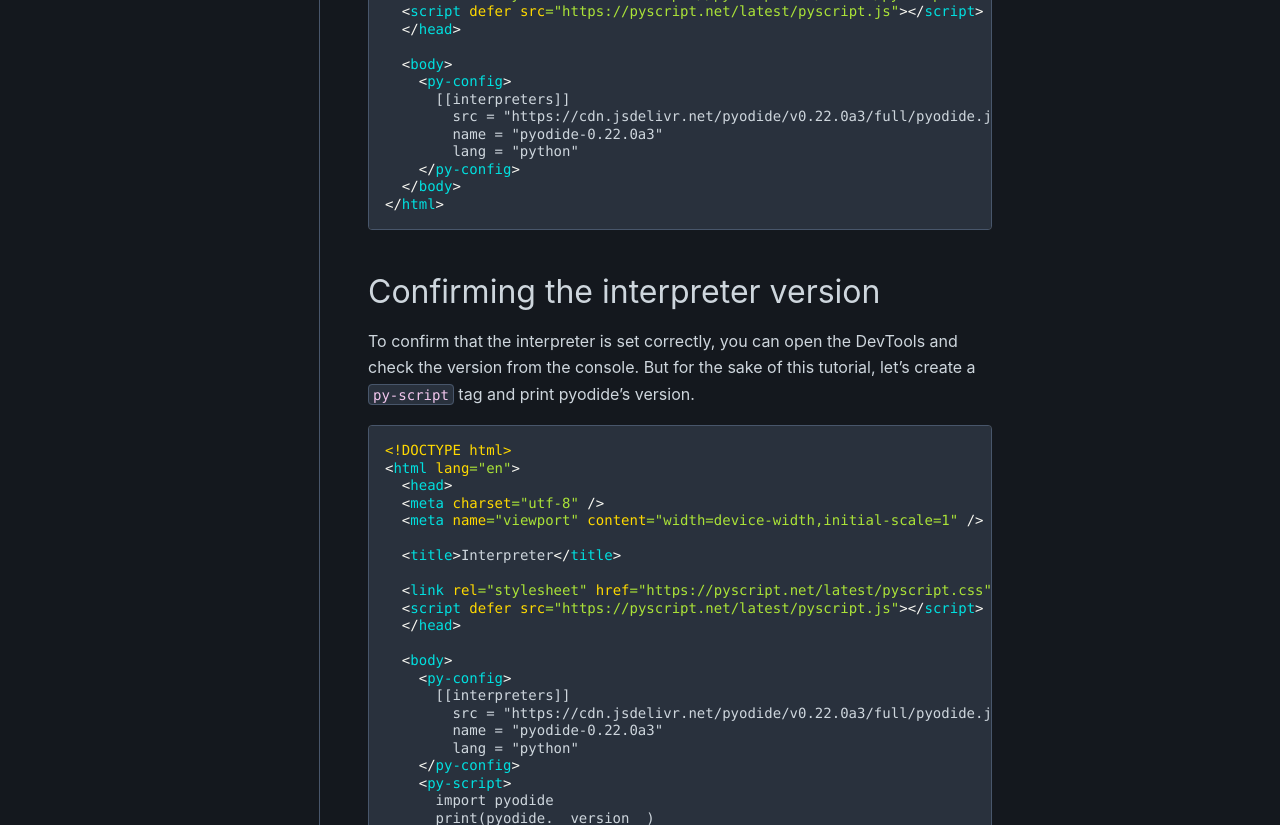
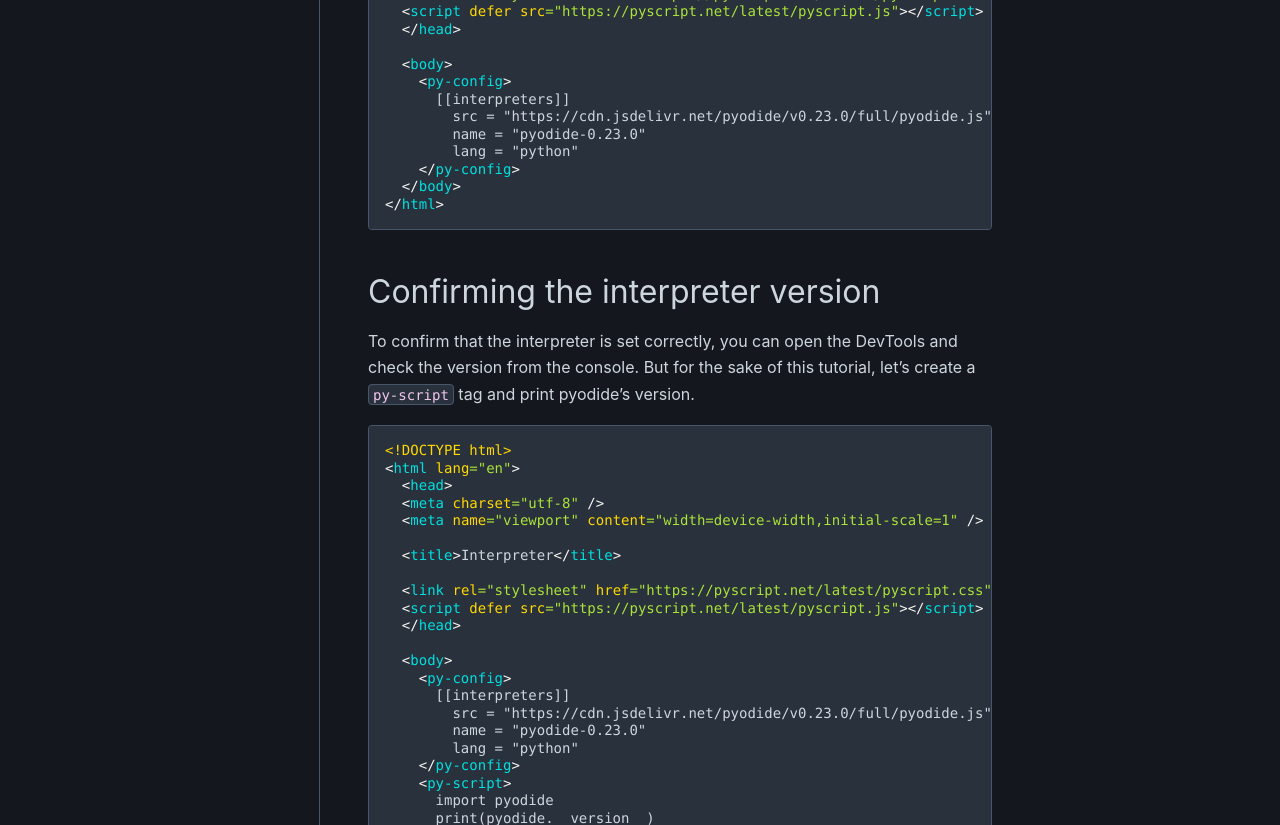
Before and after one commit to pyscript/pyscript, a Sphinx documentation site: the page built from docs/tutorials/py-config-interpreter.md, in a window 1280 px wide and 1400 px high, scrolled down 942 px. Shown: the part 291-1116 px from the top of the window. Built offline with Sphinx 7.4.7 and the PyData theme 0.15.4, drawn with Linux system fonts in a browser that asks for light colours; some of the changed text lies outside the part shown.

Commit message:
Upgrade to Pyodide 0.23 (#1347)
* Upgrade to Pyodide 0.23.2

* Update changelog

* Use @param decorator to fix kmeans examlpe

* Separate zz_example tests to run sequentially

* Remove pytest.raises from pyscript_src_not_found test, use check_js_errors instead

* Add 'check_js_errors' to wait_for_pyscript

```diff
--- a/docs/tutorials/py-config-interpreter.md
+++ b/docs/tutorials/py-config-interpreter.md
@@ -47,8 +47,8 @@
   <body>
     <py-config>
       [[interpreters]]
-        src = "https://cdn.jsdelivr.net/pyodide/v0.22.0a3/full/pyodide.js"
-        name = "pyodide-0.22.0a3"
+        src = "https://cdn.jsdelivr.net/pyodide/v0.23.0/full/pyodide.js"
+        name = "pyodide-0.23.0"
         lang = "python"
     </py-config>
   </body>
@@ -75,8 +75,8 @@
   <body>
     <py-config>
       [[interpreters]]
-        src = "https://cdn.jsdelivr.net/pyodide/v0.22.0a3/full/pyodide.js"
-        name = "pyodide-0.22.0a3"
+        src = "https://cdn.jsdelivr.net/pyodide/v0.23.0/full/pyodide.js"
+        name = "pyodide-0.23.0"
         lang = "python"
     </py-config>
     <py-script>
```
Also changed, not shown: other parts of docs/tutorials/py-config-interpreter.md (+1 -1 lines), docs/changelog.md (+1 -0 lines), docs/development/developing.md (+2 -21 lines), 12 other files.
